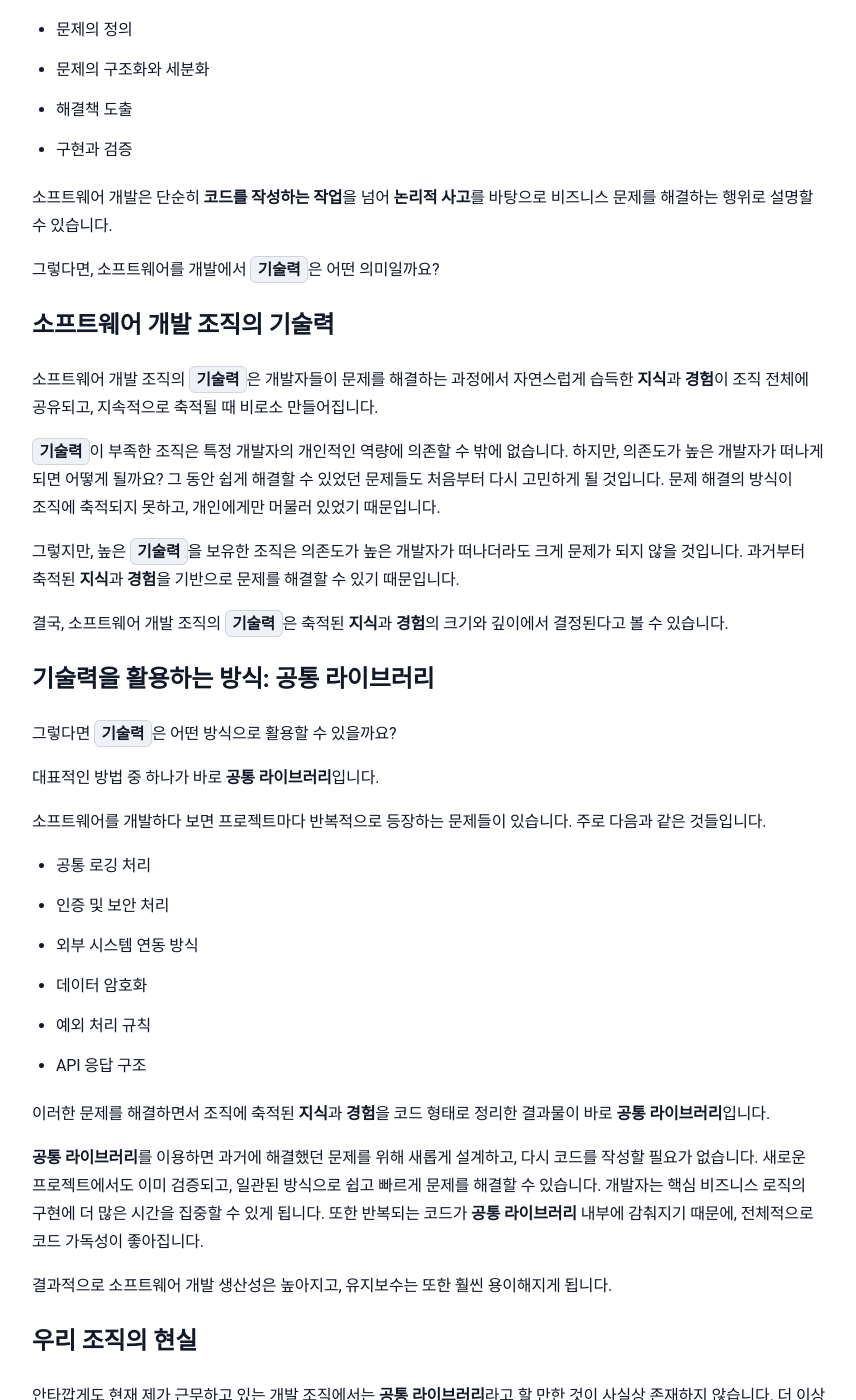
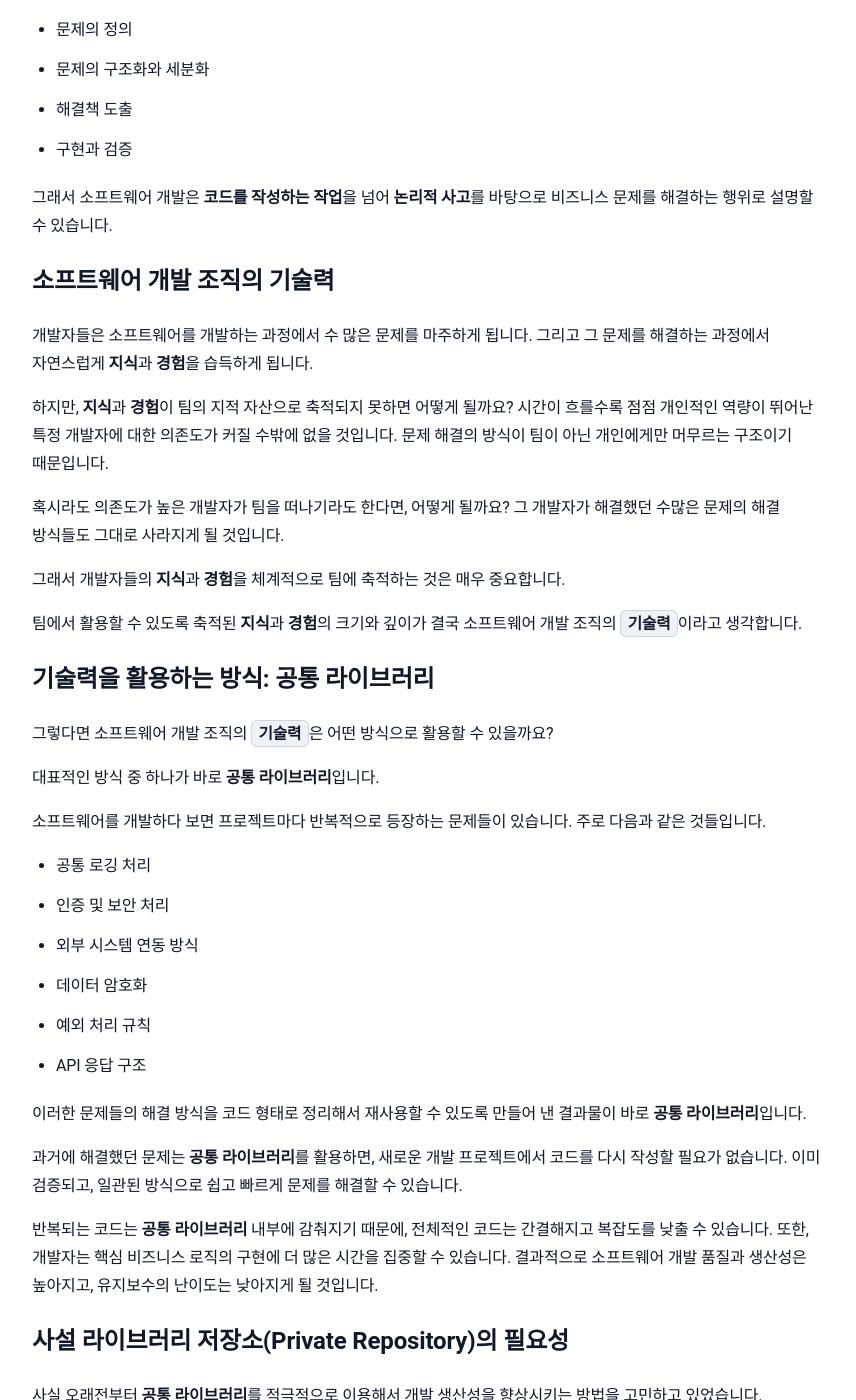
Before and after one commit to sanghoon-lee/sanghoon-lee.github.io, a Jekyll site: the page built from _posts/2026-03-10-localNexus.md, in a window 1280 px wide and 1400 px high, scrolled down 347 px. Shown: the whole window, without its empty margins (210-1066 px from the left). Built offline with Jekyll 4.4.1, drawn with Linux system fonts in a browser that asks for light colours; nearby versions of some CDN libraries; comment, search, counter and statistics services are not loaded; some of the changed text lies outside the part shown.

Commit message:
Nexus 포스팅 추가

````diff
--- a/_posts/2026-03-10-localNexus.md
+++ b/_posts/2026-03-10-localNexus.md
@@ -23,25 +23,25 @@ categories: 학습기록
 * 해결책 도출
 * 구현과 검증
 
-소프트웨어 개발은 단순히 **코드를 작성하는 작업**을 넘어 **논리적 사고**를 바탕으로 비즈니스 문제를 해결하는 행위로 설명할 수 있습니다.
-
-그렇다면, 소프트웨어를 개발에서 `기술력`은 어떤 의미일까요?
+그래서 소프트웨어 개발은 **코드를 작성하는 작업**을 넘어 **논리적 사고**를 바탕으로 비즈니스 문제를 해결하는 행위로 설명할 수 있습니다.
 
 ## 소프트웨어 개발 조직의 기술력
 
-소프트웨어 개발 조직의 `기술력`은 개발자들이 문제를 해결하는 과정에서 자연스럽게 습득한 **지식**과 **경험**이 조직 전체에 공유되고, 지속적으로 축적될 때 비로소 만들어집니다.
+개발자들은 소프트웨어를 개발하는 과정에서 수 많은 문제를 마주하게 됩니다. 그리고 그 문제를 해결하는 과정에서 자연스럽게 **지식**과 **경험**을 습득하게 됩니다.
 
-`기술력`이 부족한 조직은 특정 개발자의 개인적인 역량에 의존할 수 밖에 없습니다. 하지만, 의존도가 높은 개발자가 떠나게 되면 어떻게 될까요? 그 동안 쉽게 해결할 수 있었던 문제들도 처음부터 다시 고민하게 될 것입니다. 문제 해결의 방식이 조직에 축적되지 못하고, 개인에게만 머물러 있었기 때문입니다.
+하지만, **지식**과 **경험**이 팀의 지적 자산으로 축적되지 못하면 어떻게 될까요? 시간이 흐를수록 점점 개인적인 역량이 뛰어난 특정 개발자에 대한 의존도가 커질 수밖에 없을 것입니다. 문제 해결의 방식이 팀이 아닌 개인에게만 머무르는 구조이기 때문입니다.
 
-그렇지만, 높은 `기술력`을 보유한 조직은 의존도가 높은 개발자가 떠나더라도 크게 문제가 되지 않을 것입니다. 과거부터 축적된 **지식**과 **경험**을 기반으로 문제를 해결할 수 있기 때문입니다.
+혹시라도 의존도가 높은 개발자가 팀을 떠나기라도 한다면, 어떻게 될까요? 그 개발자가 해결했던 수많은 문제의 해결 방식들도 그대로 사라지게 될 것입니다.
 
-결국, 소프트웨어 개발 조직의 `기술력`은 축적된 **지식**과 **경험**의 크기와 깊이에서 결정된다고 볼 수 있습니다.
+그래서 개발자들의 **지식**과 **경험**을 체계적으로 팀에 축적하는 것은 매우 중요합니다.
+
+팀에서 활용할 수 있도록 축적된 **지식**과 **경험**의 크기와 깊이가 결국 소프트웨어 개발 조직의 `기술력`이라고 생각합니다.
 
 ## 기술력을 활용하는 방식: 공통 라이브러리
 
-그렇다면 `기술력`은 어떤 방식으로 활용할 수 있을까요?
+그렇다면 소프트웨어 개발 조직의 `기술력`은 어떤 방식으로 활용할 수 있을까요?
 
-대표적인 방법 중 하나가 바로 **공통 라이브러리**입니다.
+대표적인 방식 중 하나가 바로 **공통 라이브러리**입니다.
 
 소프트웨어를 개발하다 보면 프로젝트마다 반복적으로 등장하는 문제들이 있습니다. 주로 다음과 같은 것들입니다.
 
@@ -52,21 +52,19 @@ categories: 학습기록
 * 예외 처리 규칙
 * API 응답 구조
 
-이러한 문제를 해결하면서 조직에 축적된 **지식**과 **경험**을 코드 형태로 정리한 결과물이 바로 **공통 라이브러리**입니다.
+이러한 문제들의 해결 방식을 코드 형태로 정리해서 재사용할 수 있도록 만들어 낸 결과물이 바로 **공통 라이브러리**입니다.
 
-**공통 라이브러리**를 이용하면 과거에 해결했던 문제를 위해 새롭게 설계하고, 다시 코드를 작성할 필요가 없습니다. 새로운 프로젝트에서도 이미 검증되고, 일관된 방식으로 쉽고 빠르게 문제를 해결할 수 있습니다. 개발자는 핵심 비즈니스 로직의 구현에 더 많은 시간을 집중할 수 있게 됩니다. 또한 반복되는 코드가 **공통 라이브러리** 내부에 감춰지기 때문에, 전체적으로 코드 가독성이 좋아집니다.
+과거에 해결했던 문제는 **공통 라이브러리**를 활용하면, 새로운 개발 프로젝트에서 코드를 다시 작성할 필요가 없습니다. 이미 검증되고, 일관된 방식으로 쉽고 빠르게 문제를 해결할 수 있습니다.
 
-결과적으로 소프트웨어 개발 생산성은 높아지고, 유지보수는 또한 훨씬 용이해지게 됩니다.
+반복되는 코드는 **공통 라이브러리** 내부에 감춰지기 때문에, 전체적인 코드는 간결해지고 복잡도를 낮출 수 있습니다. 또한, 개발자는 핵심 비즈니스 로직의 구현에 더 많은 시간을 집중할 수 있습니다. 결과적으로 소프트웨어 개발 품질과 생산성은 높아지고, 유지보수의 난이도는 낮아지게 될 것입니다.
 
-## 우리 조직의 현실
+## 사설 라이브러리 저장소(Private Repository)의 필요성
 
-안타깝게도 현재 제가 근무하고 있는 개발 조직에서는 **공통 라이브러리**라고 할 만한 것이 사실상 존재하지 않습니다. 더 이상 미루지 않고, 지금부터라도 **공통 라이브러리** 전략을 적극적으로 추진해보고 싶었습니다.
+사실 오래전부터 **공통 라이브러리**를 적극적으로 이용해서 개발 생산성을 향상시키는 방법을 고민하고 있었습니다.
 
-## 사설 라이브러리 저장소
+**공통 라이브러리**를 활용하려면 `사설 라이브러리 저장소(Private Repository)`가 반드시 필요합니다.내부에서 개발한 코드를 함부로 `Maven Central`과 같은 공개 저장소에 배포할 수 없기 때문입니다.
 
-조직 내부에서 개발한 **공통 라이브러리**를 함부로 `Maven Central`과 같은 공개 저장소에 배포할 수 없습니다. 그래서 `사설 라이브러리 저장소(Private Repository)`가 반드시 필요합니다.
-
-`Nexus`는 `사설 라이브러리 저장소`를 운영할 수 있는 대표적인 도구입니다.
+`Nexus`는 `사설 라이브러리 저장소`를 운영하기 위해 활용할 수 있는 대표적인 도구입니다.
 
 ```
 서비스 A ─┐
@@ -74,12 +72,13 @@ categories: 학습기록
 서비스 C ─┘
 ```
 
-우선 개인 노트북에 `사설 라이브러리 저장소`를 구축하고, 간단한 라이브러리를 만들어서 배포하는 테스트를 해봤습니다.
-
 ## 테스트 환경
 
-테스트 환경을 만들기 위해 노트북에 VMware로 가상머신을 생성하고, Ubuntu Linux와 `Nexus`를 설치했습니다.
+개인 노트북에 `사설 라이브러리 저장소`를 구축하고, 간단한 라이브러리를 만들어서 배포해보려고 테스트 환경을 만들었습니다.
 
+`사설 라이브러리 저장소`는 노트북에 VMware로 생성한 가상머신에 `Nexus`를 설치해서 구축했습니다.
+
+테스트 환경은 다음과 같습니다.
 ```
 +-----------------------------+
 | Windows PC                  |
@@ -100,10 +99,11 @@ categories: 학습기록
 +-----------------------------+
 ```
 
-## Nexus Repository 설치
+## Nexus 설치
 
-`Docker`를 사용해서 `Nexus`를 설치하려고 이미지 파일을 가상머신(Ubuntu Linux VM)으로 가져왔습니다.
+Docker를 이용해서 `Nexus`를 설치했는데, 특별히 어려운 과정은 없었습니다. 설치 절차는 다음과 같습니다.
 
+**이미지 파일 가져오기**
 ```bash
 $ sudo docker pull sonatype/nexus3:latest
 
@@ -120,8 +120,7 @@ Status: Downloaded newer image for sonatype/nexus3:latest
 docker.io/sonatype/nexus3:latest
 ```
 
-이미지 파일을 정상적으로 가져왔는지 확인도 했습니다.
-
+**이미지 파일 확인**
 ```bash
 $ sudo docker image ls
 
@@ -129,23 +128,24 @@ IMAGE                    ID             DISK USAGE   CONTENT SIZE   EXTRA
 sonatype/nexus3:latest   cb94c17229a3       1.12GB          399MB
 ```
 
-`Nexus` 데이터를 저장할 폴더(/nexus-data)를 가상머신에 생성하고, `Docker` 컨테이너와 연결시켰습니다.
-
+**컨테이너 실행**
 ```bash
 $ sudo docker run --name nexus -d -p 5000:5000 -p 8081:8081 -v /nexus-data:/nexus-data -u root sonatype/nexus3
 
 f3d2c2f6a043712721849013a8ff457432f480c590dfb9121e42df2229734030
 ```
 
+`Nexus Repositoy`의 데이터를 저장할 폴더(**/nexus-data**)를 가상머신에 생성하고, 컨테이너와 연결시켰습니다.
+
 ## Nexus 접속
 
-컨테이너가 정상적으로 실행되고 있다면, 브라우저에서 아래 주소로 `Nexus`에 접속할 수 있습니다.
+브라우저에서 아래 주소로 `Nexus`에 접속할 수 있으면, 컨테이너가 정상적으로 실행되고 있는 것입니다.
 
 ```
 http://10.68.65.187:8081
 ```
 
-최초 접속이면, admin의 초기 비밀번호가 저장된 파일의 경로가 나타납니다. 해당 파일을 읽고 초기 비밀번호를 확인하고, 로그인하면 됩니다.
+최초 접속인 경우, 로그인 창에 admin계정의 초기 비밀번호가 저장된 파일 경로가 나타납니다. 해당 경로에서 비밀번호를 확인하고, 로그인하면 됩니다.
 
 <img class="main-image" src="/assets/images/nexus1.png" alt="Nexus Repository">
 
@@ -155,5 +155,5 @@ http://10.68.65.187:8081
 
 <img class="main-image" src="/assets/images/nexus3.png" alt="Nexus Repository">
 
-maven-releases와 maven-snapshots 두 개의 Repository를 사용할 예정이었는데, 다행히 필요한 Repository는 기본적으로 생성되어 있었습니다.
+maven-releases와 maven-snapshots 두 개의 Repository를 사용할 예정입니다. 별도로 설정하지 않아도 기본적으로 필요한 Repository는 이미 생성되어 있었습니다.
 <img class="main-image" src="/assets/images/nexus4.png" alt="Nexus Repository">
````
